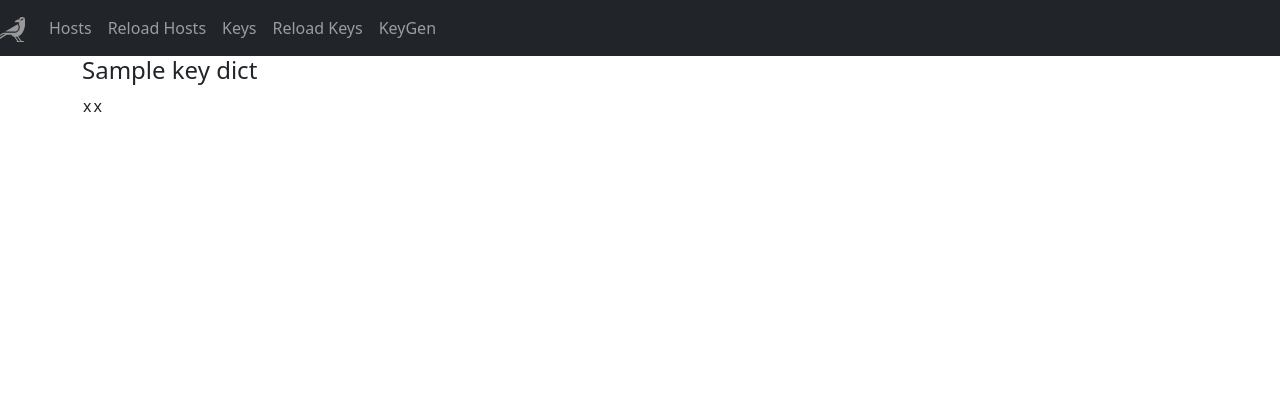
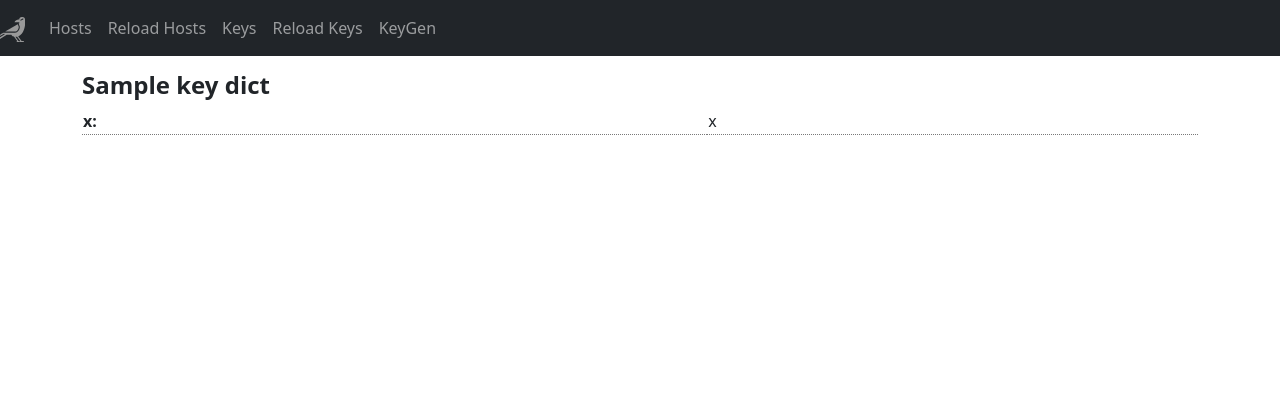
Before and after one commit to barretobrock/luks, a Python web app: template luks/templates/key_detail.html in a window 1280 px wide. Shown: the top 420 px of the page. Run offline with Jinja, Linux system fonts and the light colour scheme; the template is opened without the code that fills it: most values are stand-ins (such as "Sample title", 1, 10 or a date in 2020); some libraries are stand-ins or nearby versions.

Commit message:
Add links to table output, improve CSS

```diff
--- a/luks/static/css/main.css
+++ b/luks/static/css/main.css
@@ -25,6 +25,10 @@ footer .container {
 }
 
 /* Keygen Form */
+.form-wrapper h2 {
+    padding-top: 15px;
+    padding-bottom: 5px;
+}
 form.keygen-form {
     display: grid;
     grid-template-columns: max-content;
@@ -36,3 +40,39 @@ form.keygen-form {
 .keygen-form label:after {
     content: ':';
 }
+.form-field label {
+    color: #797979
+}
+.form-field input {
+    border: 1px solid #c6c6c6 !important;
+    border-radius: 5px;
+}
+#submit {
+    border: none;
+    border-radius: 5px;
+    background-color: #1983cc;
+    color: #e3e3e3;
+}
+
+/* key detail */
+
+.key-title {
+    padding-top: 15px;
+}
+
+.key-title,
+.key-attr-title {
+    font-weight: bold;
+}
+.key-detail-table td {
+    padding-right: 10px;
+}
+.key-attr-title:after {
+    content: ':';
+}
+.key-detail-table {
+    width: 100%;
+}
+.key-detail-table tr {
+    border-bottom: 1px dotted #797979;
+}
--- a/luks/templates/key_detail.html
+++ b/luks/templates/key_detail.html
@@ -3,11 +3,11 @@
 {% block content %}
     <div>
         {% for name, secret_dict in key_dict.items() %}
-            <h4>{{ name }}</h4>
-            <table>
+            <h4 class="key-title">{{ name }}</h4>
+            <table class="key-detail-table">
                 {% for k, v in secret_dict.items() %}
                     <tr>
-                        <td>{{ k }}</td>
+                        <td class="key-attr-title">{{ k }}</td>
                         <td>{{ v }}</td>
                     </tr>
                 {% endfor %}
--- a/luks/templates/keygen.html
+++ b/luks/templates/keygen.html
@@ -15,7 +15,7 @@
                     </ul>
                 {% endif %}
             </fieldset>
-             <fieldset class="form-field">
+            <fieldset class="form-field">
                 {{ form.n_words.label }}
                 {{ form.n_words }}
                 {% if form.n_words.errors %}
--- a/luks/templates/keys_table.html
+++ b/luks/templates/keys_table.html
@@ -23,7 +23,7 @@
             <tbody>
                 {% for entry in keys_list %}
                 <tr>
-                    <td>{{ entry['title'] }}</td>
+                    <td><a href="/key/{{ entry['title'] }}">{{ entry['title'] }}</a></td>
                     <td>{{ entry['updated'] }}</td>
                 </tr>
                 {% endfor %}
```
